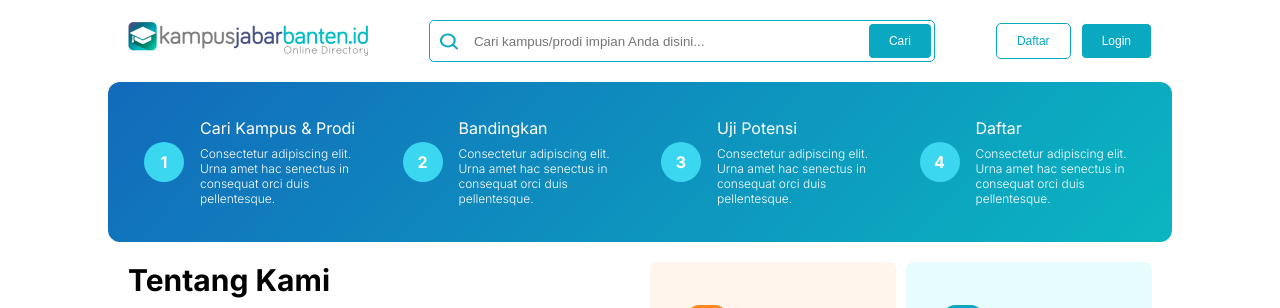
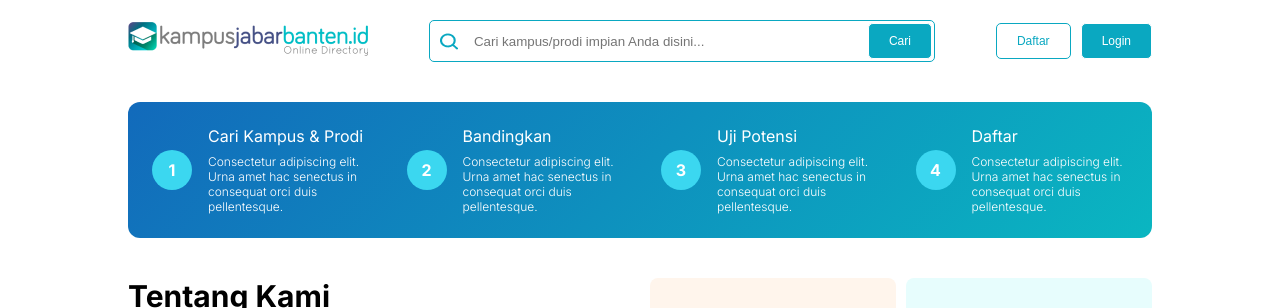
Before and after one commit to maulanairfanf/suteki-tehnical-test, a Nuxt app: page / in a window 1280 px wide. Shown: the top 308 px of the page. Built offline with nearby package versions, Linux system fonts and the light colour scheme.

Commit message:
fixing ui step registration

```diff
--- a/components/StepRegistration.vue
+++ b/components/StepRegistration.vue
@@ -1,5 +1,6 @@
 <template>
-	<div class="container step-box-background radius-12">
+	<div class="container">
+		<div class="step-box-background radius-12 p-small">
 			<div class="grid-4-10px" id="box-step-registration">
 				<div
 					class="grid-item-1 flex justify-start items-center p-medium"
@@ -16,6 +17,7 @@
 						<div class="font-size-12 font-weight-light mt-small hide-on-mobile">
 							Consectetur adipiscing elit. Urna amet hac senectus in consequat
 							orci duis pellentesque.
+						</div>
 					</div>
 				</div>
 			</div>
```
Lines whose indentation alone changed are shown as unchanged.
